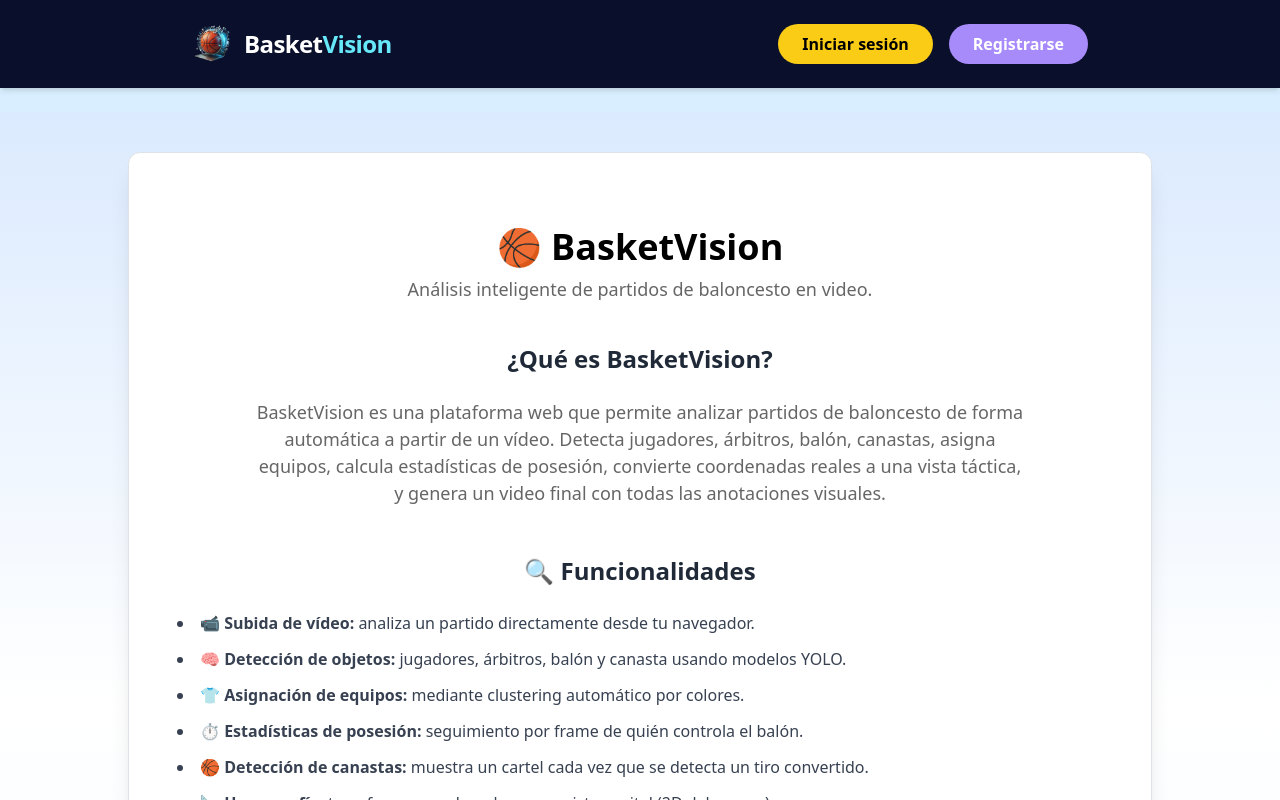
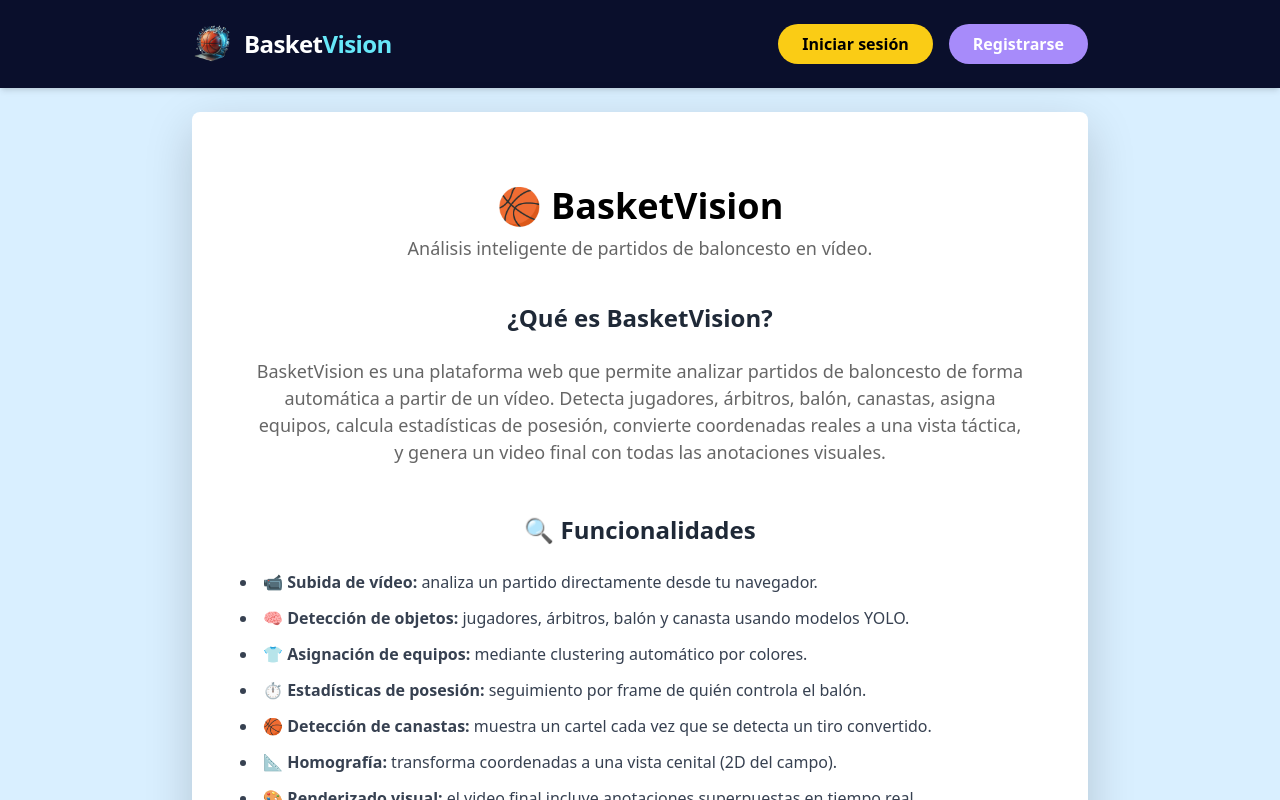
Before and after one commit to josmarsua/TFG, a SvelteKit app in the folder frontend/: page / in a window 1280 px wide. Shown: the top 800 px of the page. Built offline with nearby package versions, Linux system fonts and the light colour scheme.

Commit message:
visual frontend

```diff
--- a/frontend/package.json
+++ b/frontend/package.json
@@ -15,7 +15,7 @@
 		"autoprefixer": "^10.4.21",
 		"postcss": "^8.5.3",
 		"svelte": "^5.16.0",
-		"tailwindcss": "^3.4.17",
+		"tailwindcss": "^4.1.4",
 		"vite": "^5.4.11"
 	},
 	"dependencies": {
--- a/frontend/src/routes/+page.svelte
+++ b/frontend/src/routes/+page.svelte
@@ -14,13 +14,12 @@
 
 </script>
 
-<main class="bg-gradient-to-b from-blue-100 via-white to-blue-50 min-h-screen py-10 px-6">
-    <div class="max-w-5xl mx-auto p-6 bg-white rounded-xl shadow-xl border border-gray-200">
-
+<main>
+    <div class="max-w-4xl mx-auto p-6 bg-white rounded-lg shadow-lg">
         <header class="text-center mb-10">
             <h1 class="text-4xl font-bold text-blue-900">🏀 BasketVision</h1>
             <p class="text-lg mt-2 text-gray-600">
-                Análisis inteligente de partidos de baloncesto en video.
+                Análisis inteligente de partidos de baloncesto en vídeo.
             </p>
         </header>
 
```
Also changed, not shown: 1 other file (tests, documents, lock files or other folders).
